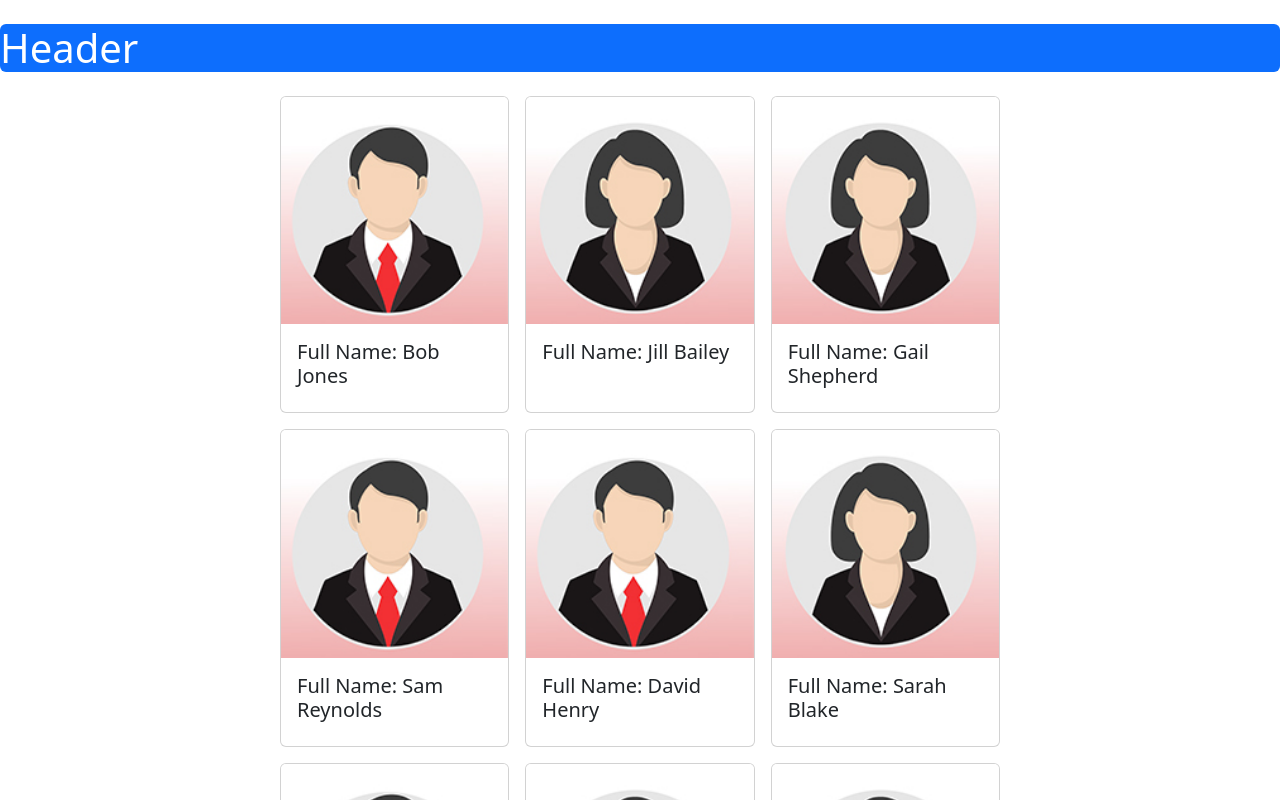
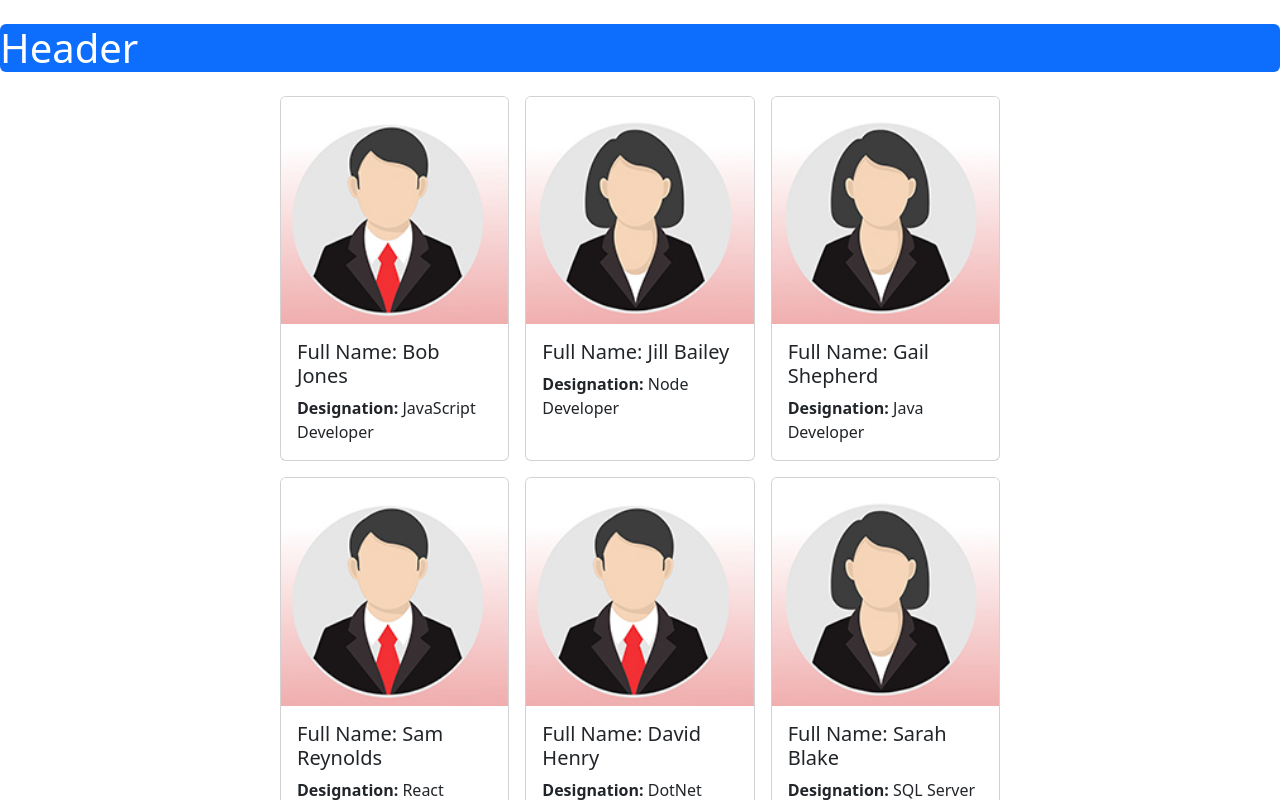
Before and after one commit to jupitters/team-member-allocation, a React (Vite) app: page / in a window 1280 px wide. Shown: the top 800 px of the page. Built offline with nearby package versions, Linux system fonts and the light colour scheme.

Commit message:
designation

```diff
--- a/src/Employees.jsx
+++ b/src/Employees.jsx
@@ -102,6 +102,7 @@ const Employees = () => {
                                                 <img src={maleProfile} className='card-img-top' />}
                   <div className='card-body'>
                     <h5 className='card-title'>Full Name: {employee.fullName}</h5>
+                    <p className='card-text'><b>Designation:</b> {employee.designation}</p>
                   </div>
                 </div>
               ))
```
